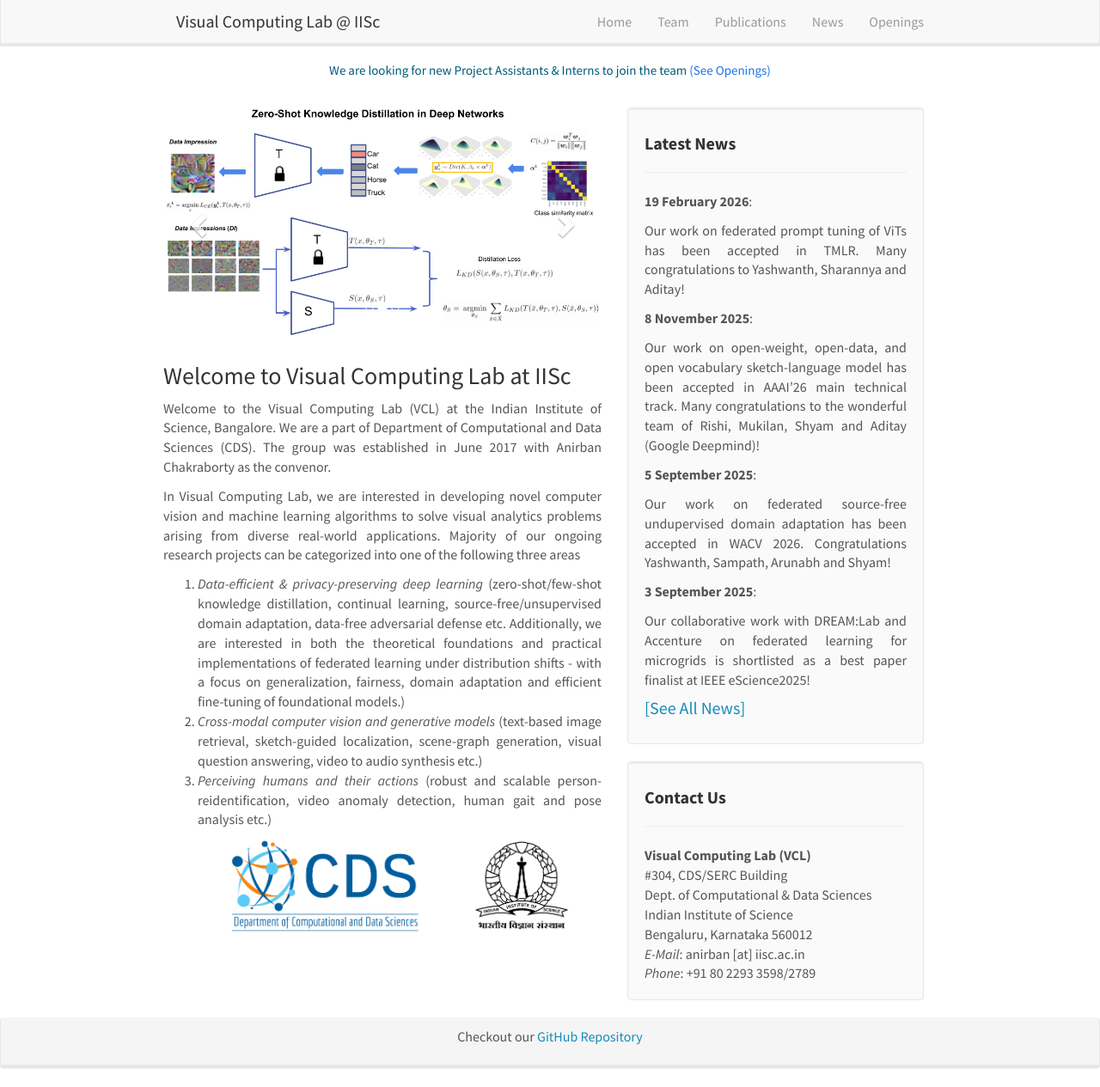
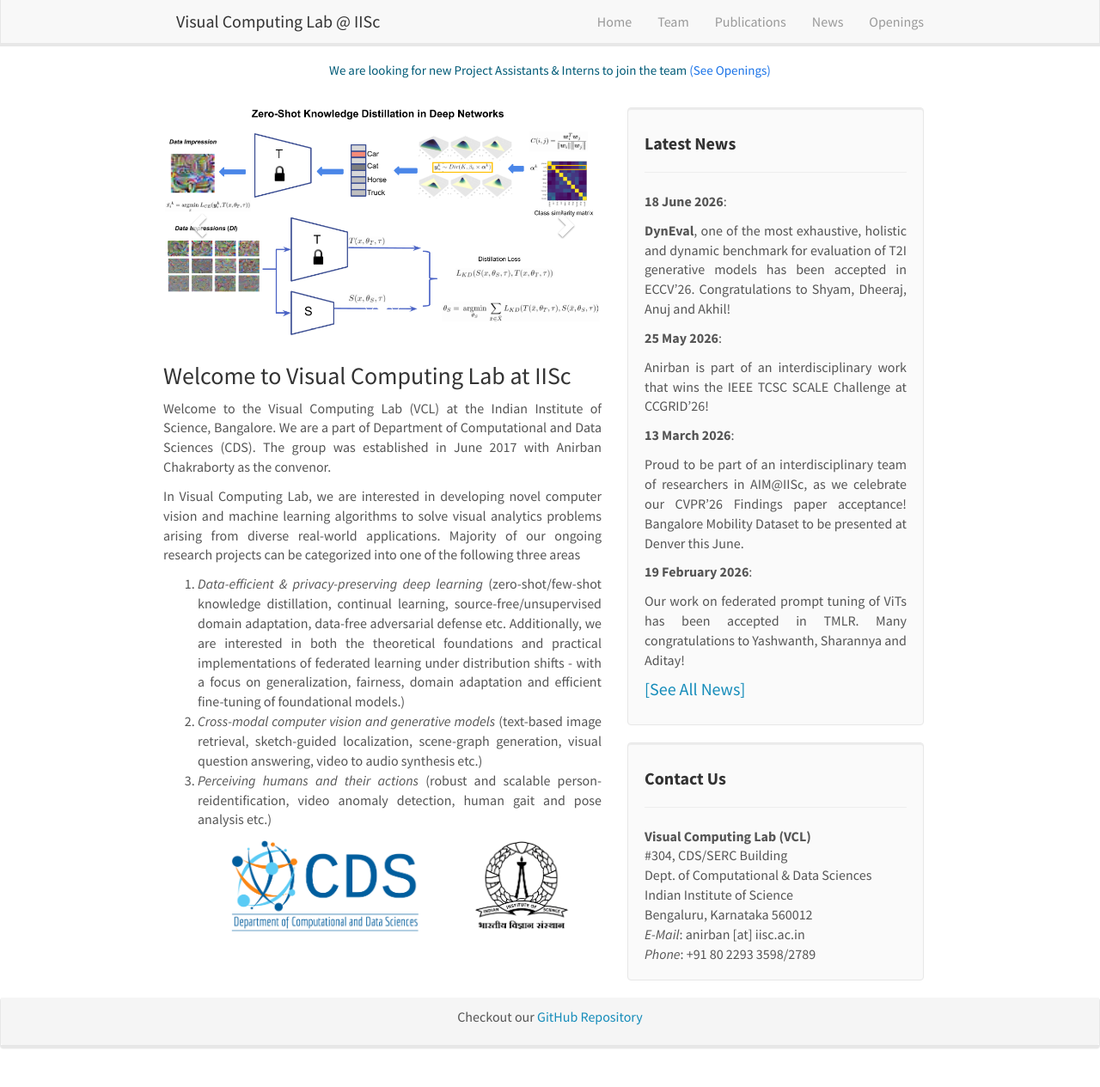
Before and after one commit to vcl-iisc/vclab-website, a Jekyll site: the page built from _pages/home.md, in a window 1280 px wide and 1265 px high. Shown: the whole window at 86% size. Built offline with Jekyll 4.4.1, drawn with Linux system fonts in a browser that asks for light colours; nearby versions of some CDN libraries.

Commit message:
Update news.yml
Updated news upto ECCV'26.

```diff
--- a/_data/news.yml
+++ b/_data/news.yml
@@ -1,3 +1,12 @@
+- date: 18 June 2026
+  headline: "**DynEval**, one of the most exhaustive, holistic and dynamic benchmark for evaluation of T2I generative models has been accepted in ECCV'26. Congratulations to Shyam, Dheeraj, Anuj and Akhil!"
+
+- date: 25 May 2026
+  headline: Anirban is part of an interdisciplinary work that wins the IEEE TCSC SCALE Challenge at CCGRID'26!
+
+- date: 13 March 2026
+  headline: Proud to be part of an interdisciplinary team of researchers in AIM@IISc, as we celebrate our CVPR'26 Findings paper acceptance! Bangalore Mobility Dataset to be presented at Denver this June.
+
 - date: 19 February 2026
   headline: "Our work on federated prompt tuning of ViTs has been accepted in TMLR. Many congratulations to Yashwanth, Sharannya and Aditay!"
 
```
